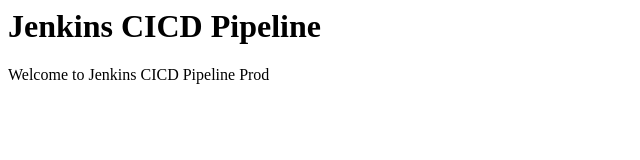
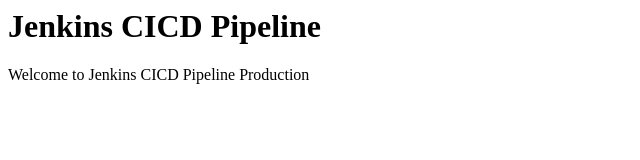
Before and after one commit to richardpalbacal/website, a plain HTML site: page index.html in a window 1280 px wide. Shown: the full height of the page, 0-640 px from the left. Drawn offline with Linux system fonts and the light colour scheme.

Commit message:
modified index.html

```diff
--- a/index.html
+++ b/index.html
@@ -1,5 +1,5 @@
 <html>
 <title>Jenkins CICD Pipeline</title>
 <body><h1>Jenkins CICD Pipeline</h1></body>
-<p>Welcome to Jenkins CICD Pipeline Prod</p>
+<p>Welcome to Jenkins CICD Pipeline Production</p>
 </html>
```
